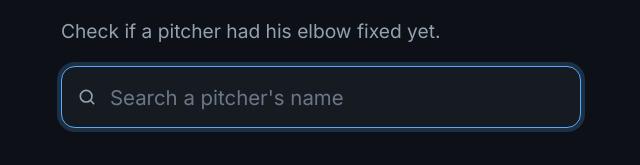
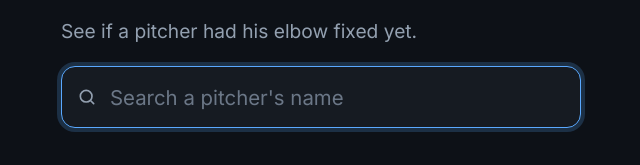
Before and after one commit to BUCK5NORT/thomasjohnathan, a plain HTML site: page index.html in a window 1280 px wide. Shown: the part 303-468 px from the top of the page, 319-959 px from the left. Drawn offline with Linux system fonts and the light colour scheme.

Commit message:
tyring to fix commit

```diff
--- a/index.html
+++ b/index.html
@@ -59,7 +59,7 @@ button:focus-visible{outline:2px solid var(--accent);outline-offset:2px}
 <main>
   <img class="logo" src="/images/tj-logo.png" alt="TJ Tracker logo: a baseball player with his arm in a sling" width="960" height="594">
   <header>
-    <p class="sub">Check if a pitcher had his elbow fixed yet.</p>
+    <p class="sub">See if a pitcher had his elbow fixed yet.</p>
   </header>
 
   <div class="search">
```
Also changed, not shown: tj-logo.png (deleted).
